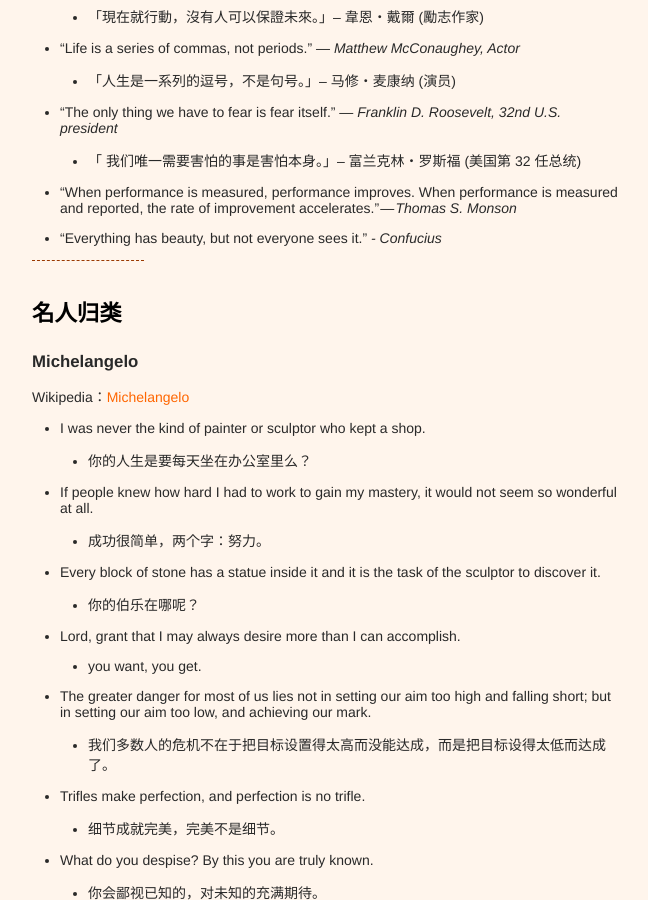
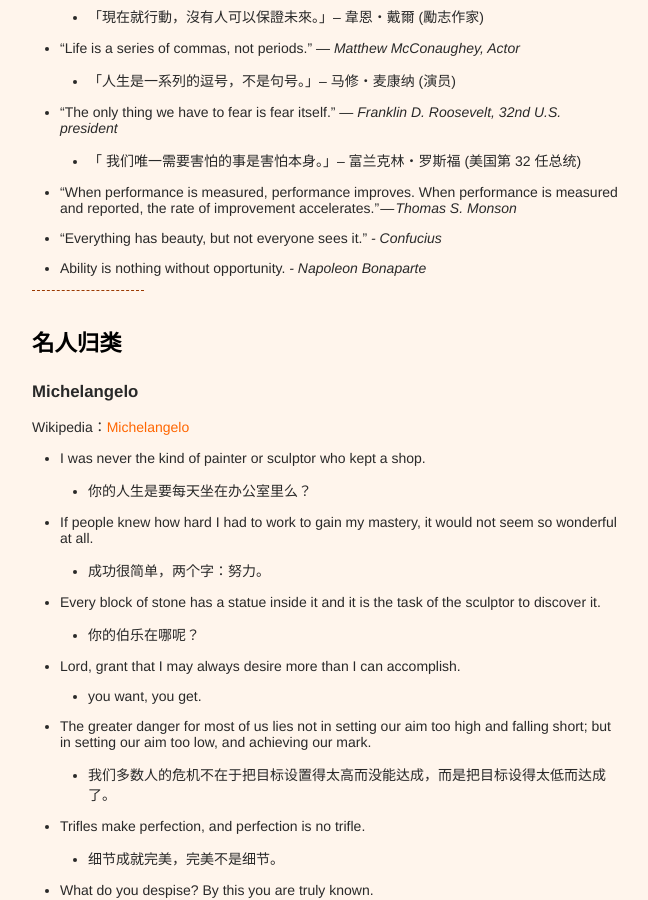
Before and after one commit to xianyuxmu/xianyuxmu.github.io, a Jekyll site: the page built from _posts/2017-06-17-chicken-soup.md, in a window 1280 px wide and 900 px high, scrolled down 3113 px. Shown: the whole window, without its empty margins (314-962 px from the left). Built offline with Jekyll 4.4.1, drawn with Linux system fonts in a browser that asks for light colours; comment, search, counter and statistics services are not loaded.

Commit message:
Chicken Soup of 24 Oct. 2017

```diff
--- a/_posts/2017-06-17-chicken-soup.md
+++ b/_posts/2017-06-17-chicken-soup.md
@@ -90,6 +90,7 @@
 	- 「 我们唯一需要害怕的事是害怕本身。」– 富兰克林‧罗斯福 (美国第 32 任总统)
 - “When performance is measured, performance improves. When performance is measured and reported, the rate of improvement accelerates.” *— Thomas S. Monson*
 - “Everything has beauty, but not everyone sees it.” *- Confucius*
+- Ability is nothing without opportunity. *- Napoleon Bonaparte*
 
 
 
```
